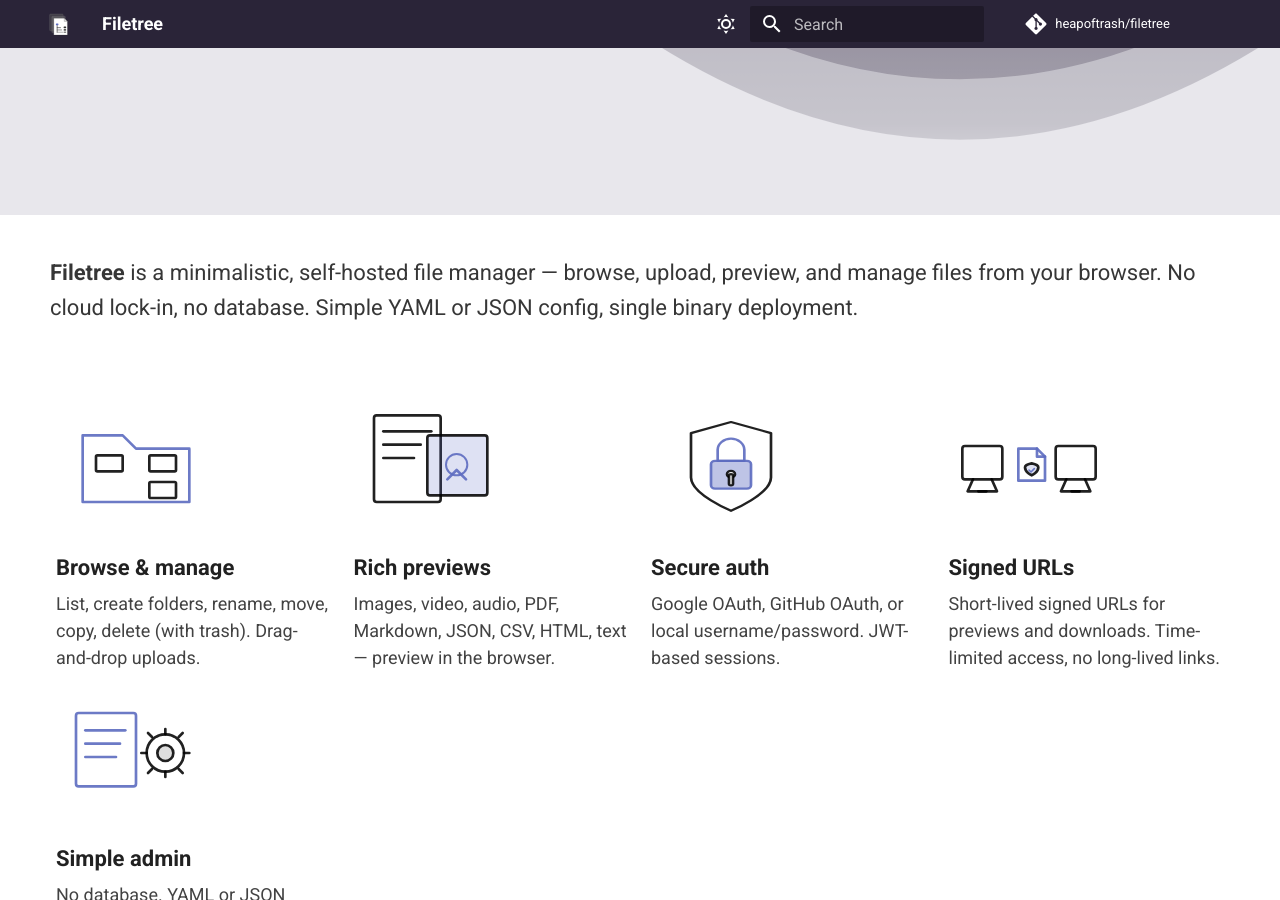
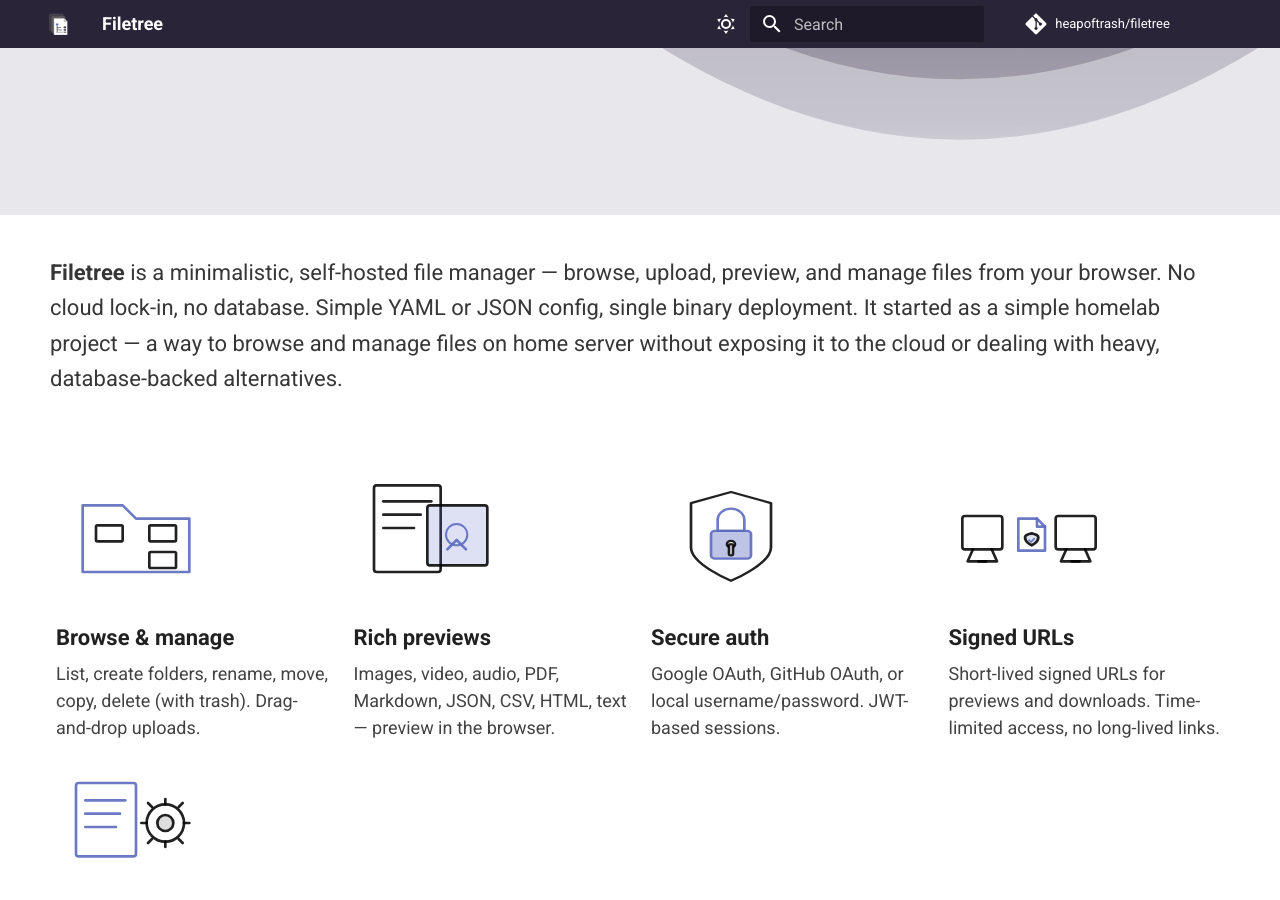
Before and after one commit to heapoftrash/filetree, an MkDocs documentation site: the page built from docs/index.md, in a window 1280 px wide and 900 px high, scrolled down 533 px. Built offline with MkDocs 1.6.1 and Material for MkDocs 9.7.7, drawn with Linux system fonts in a browser that asks for light colours; comment, search, counter and statistics services are not loaded.

Commit message:
feat(docs): update docs site homepage

```diff
--- a/docs/index.md
+++ b/docs/index.md
@@ -6,7 +6,8 @@ hide: [navigation]
 hero:
   title: Self-hosted web file manager
   subtitle: Browse, upload, preview, and manage files from your browser.
-  intro: "<strong>Filetree</strong> is a minimalistic, self-hosted file manager — browse, upload, preview, and manage files from your browser. No cloud lock-in, no database. Simple YAML or JSON config, single binary deployment."
+  intro: "<strong>Filetree</strong> is a minimalistic, self-hosted file manager — browse, upload, preview, and manage files from your browser. No cloud lock-in, no database. Simple YAML or JSON config, single binary deployment.
+  It started as a simple homelab project — a way to browse and manage files on home server without exposing it to the cloud or dealing with heavy, database-backed alternatives."
   install_button: Getting Started
   features_button: Features
   config_button: Configuration
```
Also changed, not shown: other parts of docs/index.md (+0 -5 lines).
